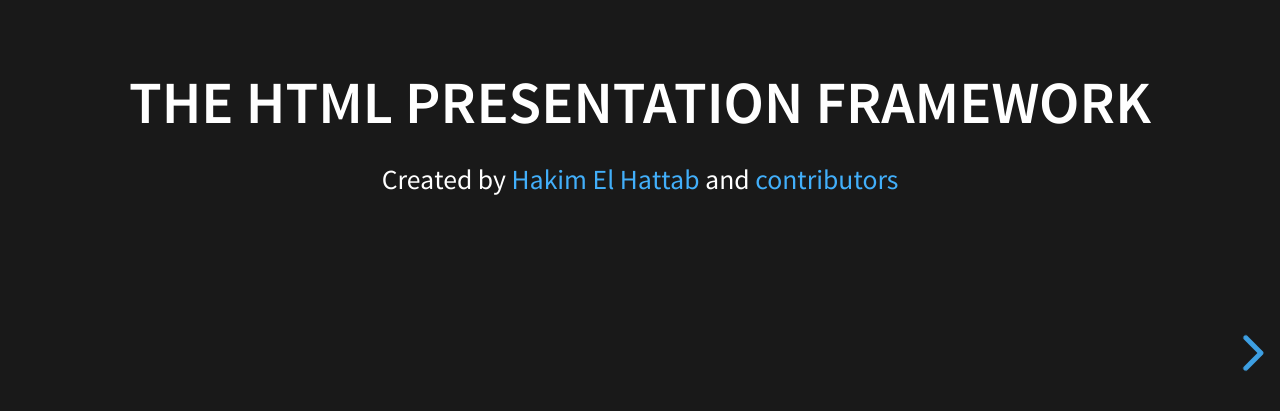
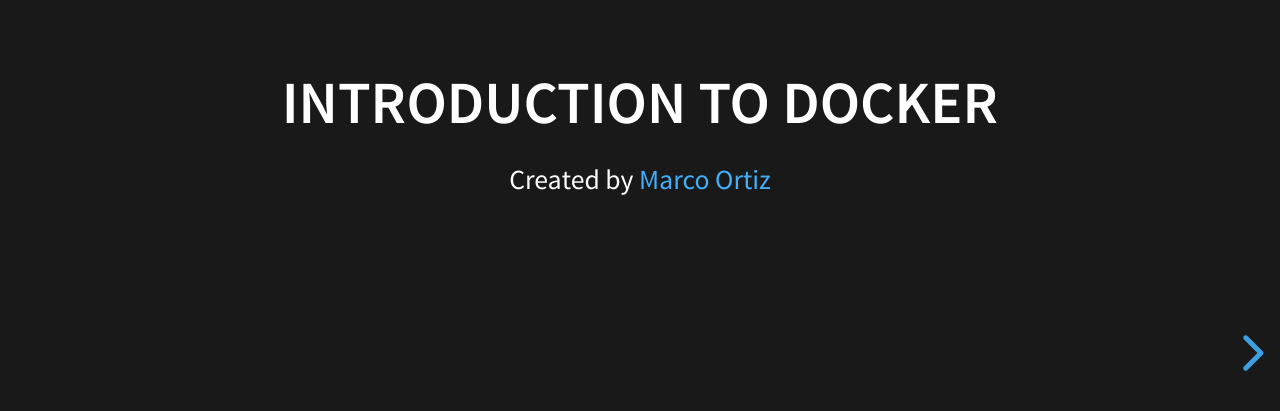
Before and after one commit to SMSMarco/slides, a website: page index.html in a window 1280 px wide. Shown: the part 385-796 px from the top of the page. Drawn offline with Linux system fonts and the light colour scheme.

Commit message:
edit some index content

```diff
--- a/index.html
+++ b/index.html
@@ -4,10 +4,10 @@
 	<head>
 		<meta charset="utf-8">
 
-		<title>reveal.js – The HTML Presentation Framework</title>
+		<title>slides.js – The HTML Presentation Framework</title>
 
 		<meta name="description" content="A framework for easily creating beautiful presentations using HTML">
-		<meta name="author" content="Hakim El Hattab">
+		<meta name="author" content="Marco">
 
 		<meta name="apple-mobile-web-app-capable" content="yes">
 		<meta name="apple-mobile-web-app-status-bar-style" content="black-translucent">
@@ -32,9 +32,9 @@
 					<a href="https://revealjs.com">
 						<img src="https://static.slid.es/reveal/logo-v1/reveal-white-text.svg" alt="reveal.js logo" style="height: 180px; margin: 0 auto 4rem auto; background: transparent;" class="demo-logo">
 					</a>
-					<h3>The HTML Presentation Framework</h3>
+					<h3>Introduction to Docker</h3>
 					<p>
-						<small>Created by <a href="http://hakim.se">Hakim El Hattab</a> and <a href="https://github.com/hakimel/reveal.js/graphs/contributors">contributors</a></small>
+						<small>Created by <a href="#">Marco Ortiz</a></small>
 					</p>
 				</section>
 
```
